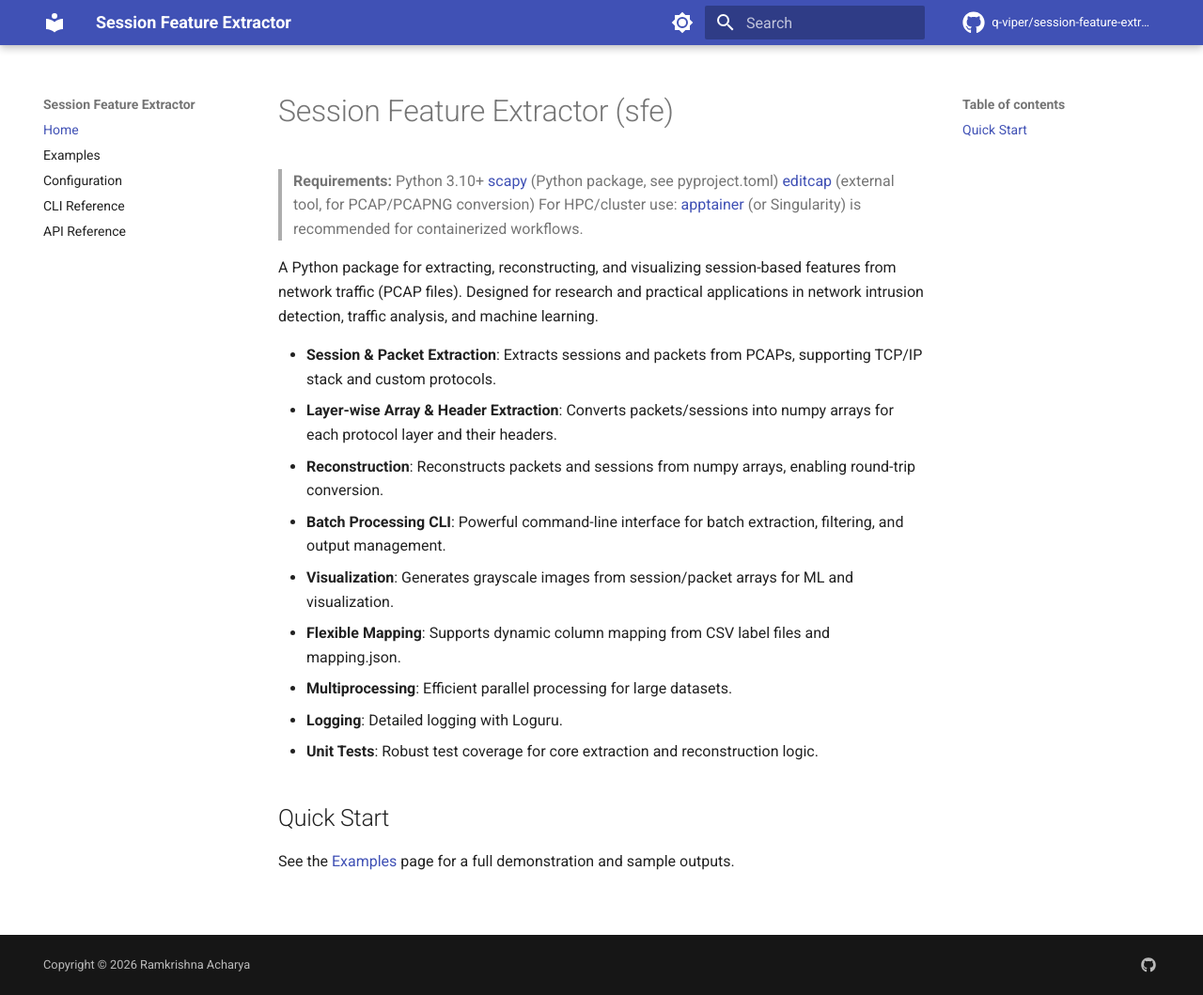
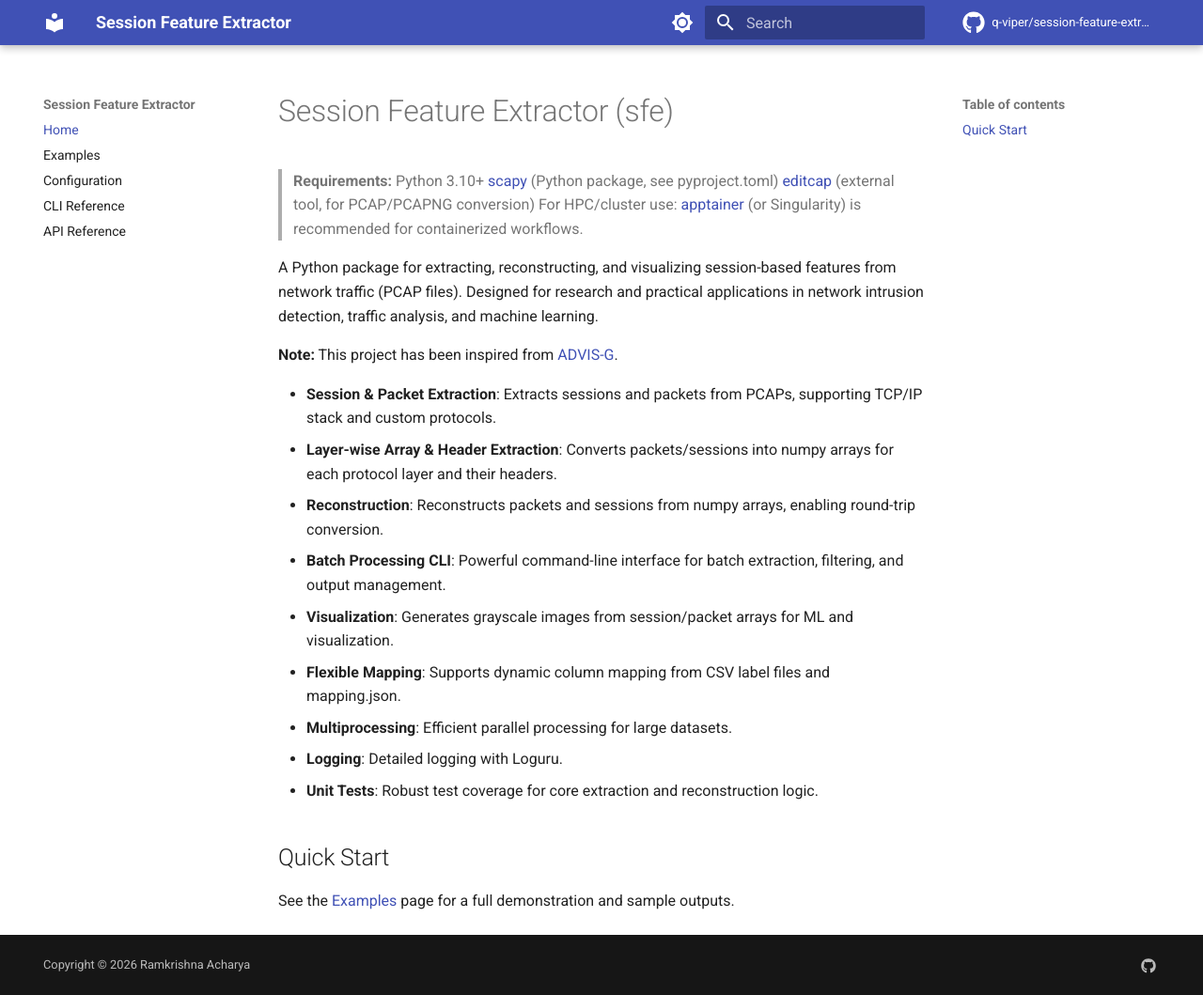
Before and after one commit to q-viper/session-feature-extractor, an MkDocs documentation site: the page built from docs/index.md, in a window 1280 px wide and 1059 px high. Shown: the whole window at 94% size. Built offline with MkDocs 1.6.1 and Material for MkDocs 9.7.7, drawn with Linux system fonts in a browser that asks for light colours; comment, search, counter and statistics services are not loaded.

```diff
--- a/docs/index.md
+++ b/docs/index.md
@@ -7,6 +7,8 @@
 > For HPC/cluster use: [apptainer](https://apptainer.org/) (or Singularity) is recommended for containerized workflows.
 
 A Python package for extracting, reconstructing, and visualizing session-based features from network traffic (PCAP files). Designed for research and practical applications in network intrusion detection, traffic analysis, and machine learning.
+
+**Note:** This project has been inspired from [ADVIS-G](https://link.springer.com/article/10.1007/s13218-026-00905-3).
 
 - **Session & Packet Extraction**: Extracts sessions and packets from PCAPs, supporting TCP/IP stack and custom protocols.
 - **Layer-wise Array & Header Extraction**: Converts packets/sessions into numpy arrays for each protocol layer and their headers.
```
Also changed, not shown: README.md (+2 -0 lines).
